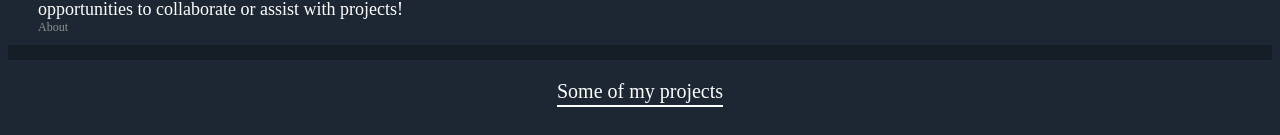
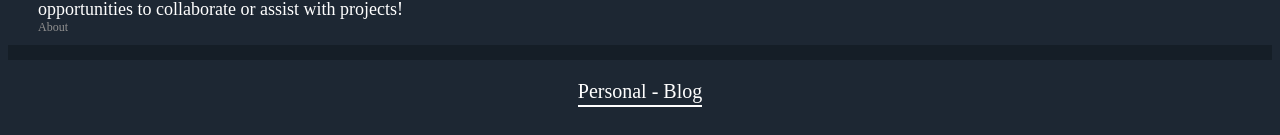
Before and after one commit to Xalyon-dev/portfolio, a plain HTML site: page index.html in a window 1280 px wide. Shown: the part 482-617 px from the top of the page. Drawn offline with Linux system fonts and the light colour scheme.

Commit message:
Update index.html

```diff
--- a/index.html
+++ b/index.html
@@ -41,7 +41,7 @@
         <div class="space"></div>
 
         <div class="show">
-            <p class="showt">Some of my projects</p>
+            <p class="showt">Personal - Blog</p>
             <div class="grid-container">
                 <div class="grid-item"><img src="img/p1.jpg" alt="Image 1"></div>
                 <div class="grid-item"><img src="img/p2.jpg" alt="Image 2"></div>
```
